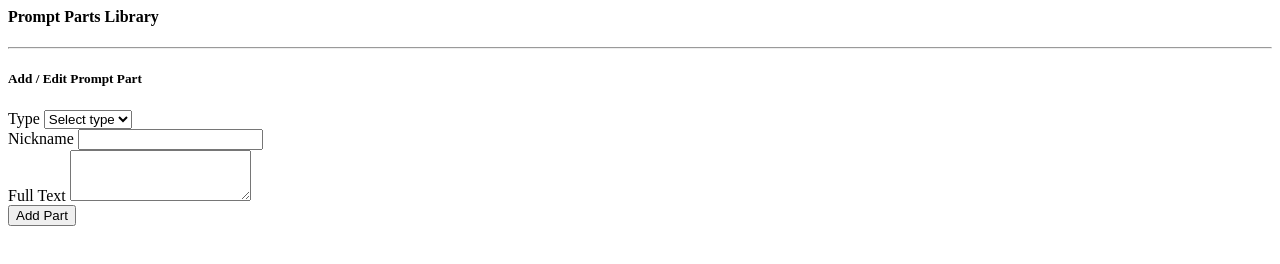
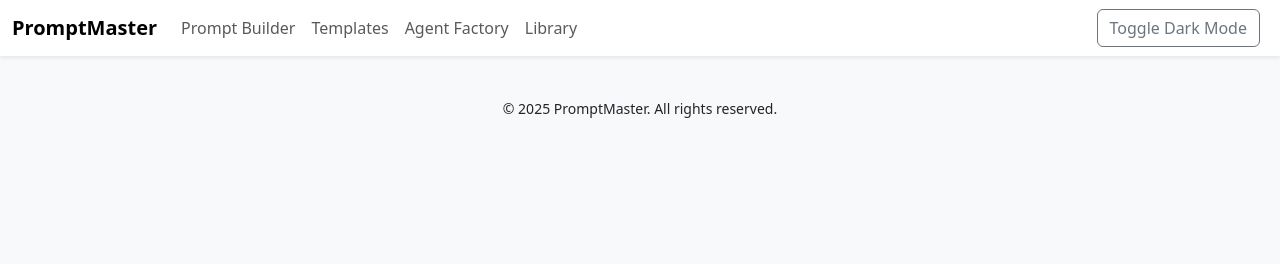
Before and after one commit to AlphaRoran/Prompt-Site, a plain HTML site: page index.html in a window 1280 px wide. Drawn offline with nearby package versions, Linux system fonts and the light colour scheme.

Commit message:
Update index.html

```diff
--- a/index.html
+++ b/index.html
@@ -1,32 +1,51 @@
-<!-- Prompt Parts Library and New Part Form -->
-<div class="col-md-4">
-  <h4>Prompt Parts Library</h4>
-  <div id="prompt-parts-library">
-    <!-- This will be filled dynamically -->
+<!DOCTYPE html>
+<html lang="en">
+<head>
+  <meta charset="UTF-8">
+  <meta name="viewport" content="width=device-width, initial-scale=1">
+  <title>Prompt Engineering Master</title>
+  <!-- Bootstrap CSS -->
+  <link href="https://cdn.jsdelivr.net/npm/bootstrap@5.3.0/dist/css/bootstrap.min.css" rel="stylesheet">
+  <!-- Google Font -->
+  <link href="https://fonts.googleapis.com/css2?family=Roboto:wght@300;400;500&display=swap" rel="stylesheet">
+  <!-- Custom CSS -->
+  <link rel="stylesheet" href="css/style.css">
+</head>
+<body class="light-mode">
+  <!-- Navigation Bar -->
+  <nav class="navbar navbar-expand-lg navbar-light bg-white shadow-sm">
+    <div class="container-fluid">
+      <a class="navbar-brand fw-bold" href="#">PromptMaster</a>
+      <button class="navbar-toggler" type="button" data-bs-toggle="collapse" data-bs-target="#navContent">
+        <span class="navbar-toggler-icon"></span>
+      </button>
+      <div class="collapse navbar-collapse" id="navContent">
+        <ul class="navbar-nav me-auto mb-2 mb-lg-0">
+          <li class="nav-item"><a class="nav-link" href="#prompt-builder">Prompt Builder</a></li>
+          <li class="nav-item"><a class="nav-link" href="#template-library">Templates</a></li>
+          <li class="nav-item"><a class="nav-link" href="#agent-factory">Agent Factory</a></li>
+          <li class="nav-item"><a class="nav-link" href="#library">Library</a></li>
+        </ul>
+        <button id="theme-toggle" class="btn btn-outline-secondary me-2">Toggle Dark Mode</button>
+      </div>
+    </div>
+  </nav>
+
+  <!-- Main Content -->
+  <div class="container my-4" id="content">
+    <!-- Content will be injected here by app.js -->
   </div>
-  <hr>
-  <h5>Add / Edit Prompt Part</h5>
-  <form id="new-prompt-part-form">
-    <!-- Hidden field to hold part id when editing -->
-    <input type="hidden" id="part-id">
-    <div class="mb-3">
-      <label for="part-type" class="form-label">Type</label>
-      <select id="part-type" class="form-select" required>
-        <option value="">Select type</option>
-        <option value="persona">Persona</option>
-        <option value="goal">Goal</option>
-        <option value="context">Context</option>
-        <option value="tone">Tone</option>
-      </select>
+
+  <!-- Footer -->
+  <footer class="bg-light text-center py-3 mt-4">
+    <div class="container">
+      <small>&copy; 2025 PromptMaster. All rights reserved.</small>
     </div>
-    <div class="mb-3">
-      <label for="part-nickname" class="form-label">Nickname</label>
-      <input type="text" id="part-nickname" class="form-control" required>
-    </div>
-    <div class="mb-3">
-      <label for="part-text" class="form-label">Full Text</label>
-      <textarea id="part-text" class="form-control" rows="3" required></textarea>
-    </div>
-    <button type="submit" class="btn btn-primary">Add Part</button>
-  </form>
-</div>
+  </footer>
+
+  <!-- Bootstrap JS Bundle -->
+  <script src="https://cdn.jsdelivr.net/npm/bootstrap@5.3.0/dist/js/bootstrap.bundle.min.js"></script>
+  <!-- Custom JS -->
+  <script src="js/app.js"></script>
+</body>
+</html>
```
